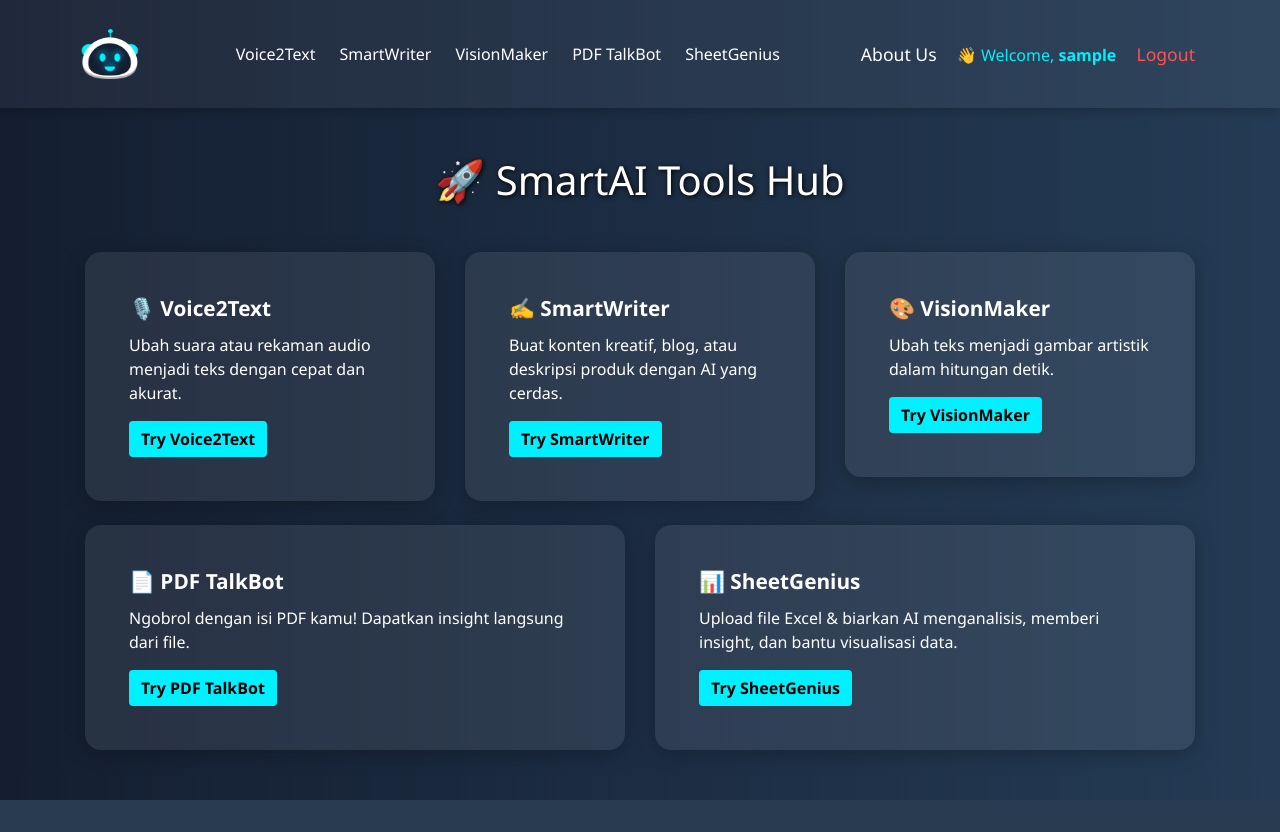
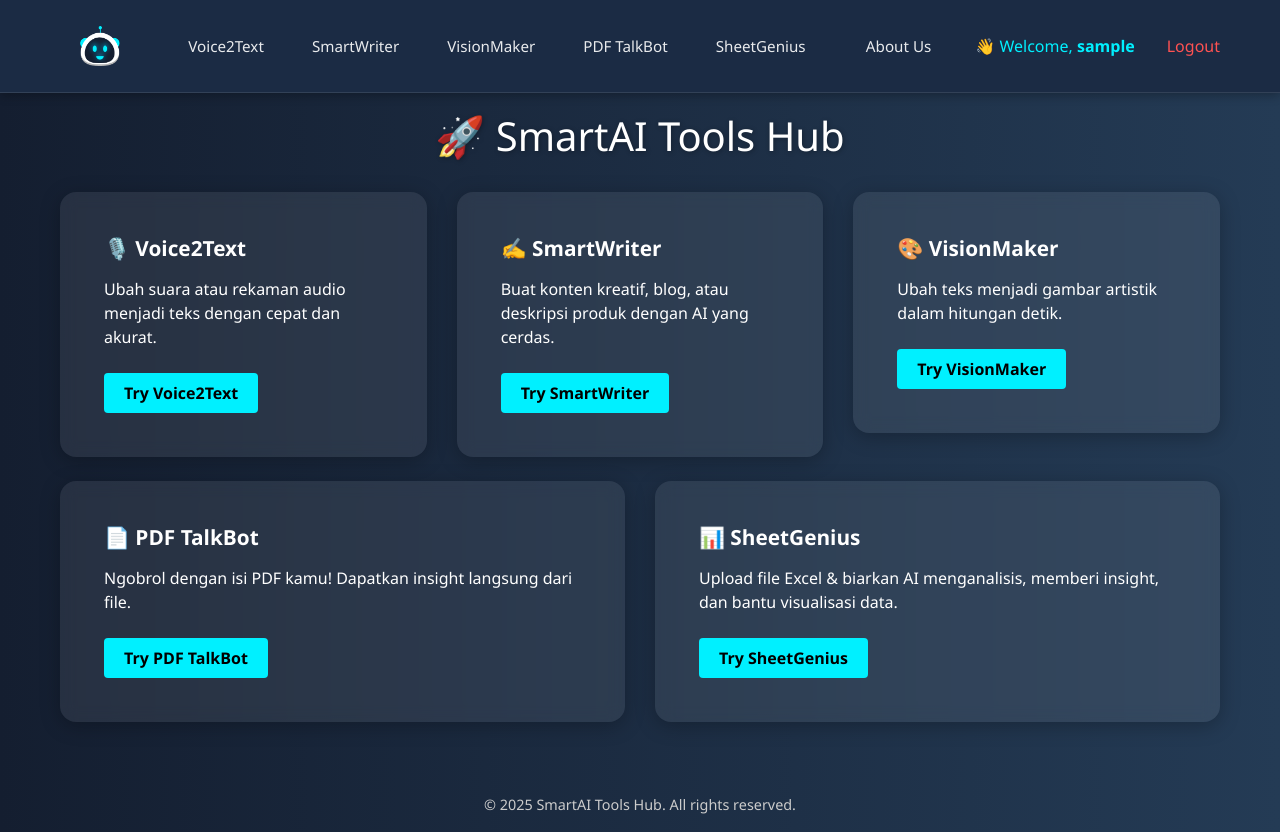
Before and after one commit to devissvtr/bot-multiservices, a Flask app: page / in a window 1280 px wide. Before the commit the page ends 800 px from the top, so only its background shows below. Run offline with Flask 3, Linux system fonts and the light colour scheme; the visitor is signed in with stand-in values (Sample User, id 1); some libraries are stand-ins or nearby versions.

Commit message:
change nav bar dashboard

```diff
--- a/templates/dashboard.html
+++ b/templates/dashboard.html
@@ -1,92 +1,258 @@
 <!DOCTYPE html>
 <html lang="en">
 <head>
-  <meta charset="UTF-8" />
-  <meta name="viewport" content="width=device-width, initial-scale=1.0"/>
+    <meta charset="UTF-8">
+    <meta name="viewport" content="width=device-width, initial-scale=1.0">
     <title>SmartAI Tools Hub</title>
     <link href="https://stackpath.bootstrapcdn.com/bootstrap/4.5.2/css/bootstrap.min.css" rel="stylesheet">
+    <link rel="stylesheet" href="https://cdnjs.cloudflare.com/ajax/libs/remixicon/3.5.0/remixicon.css">
     <style>
+    * {
+        margin: 0;
+        padding: 0;
+        box-sizing: border-box;
+    }
+
     body {
+        font-family: 'Segoe UI', sans-serif;
         background: linear-gradient(to right, #141E30, #243B55);
-      font-family: 'Segoe UI', sans-serif;
         color: #fff;
+        min-height: 100vh;
+        display: flex;
+        flex-direction: column;
     }
+
     .dashboard-logo {
       width: 60px;
       height: 40px;
       margin: 10px;
     }
-    .header {
-      background-color: rgba(255, 255, 255, 0.05);
-      padding: 1.2rem 2rem;
-      box-shadow: 0 4px 10px rgba(0, 0, 0, 0.2);
+
+    .header-container {
+        background-color: #1B2B44;
+        box-shadow: 0 2px 10px rgba(0, 0, 0, 0.3);
+        position: fixed;
+        width: 100%;
+        top: 0;
+        z-index: 100;
+        border-bottom: 1px solid rgba(255, 255, 255, 0.1);
     }
+
+    .nav-container {
+        max-width: 1200px;
+        margin: 0 auto;
+        padding: 0 20px;
+    }
+
     .nav {
         display: flex;
         justify-content: space-between;
         align-items: center;
+        padding: 1rem 0;
     }
+
     .nav__logo img {
-      height: 50px;
+        height: 40px;
+        object-fit: contain;
     }
+
     .nav__list {
         display: flex;
         list-style: none;
         margin: 0;
         padding: 0;
+        align-items: center;
     }
+
     .nav__item {
-      margin-left: 1.5rem;
+        margin: 0 0.75rem;
     }
+
     .nav__link {
-      color: #fff;
+        color: rgba(255, 255, 255, 0.9);
         text-decoration: none;
         font-weight: 500;
+        font-size: 0.95rem;
+        padding: 0.5rem 0.75rem;
+        transition: all 0.3s ease;
     }
+
     .nav__link:hover {
-      color: #00f0ff;
+        color: #fff;
+        background-color: rgba(255, 255, 255, 0.1);
+        border-radius: 4px;
     }
+
+    .nav__right {
+        display: flex;
+        align-items: center;
+        gap: 1rem;
+    }
+
+    .nav__login {
+        display: flex;
+        align-items: center;
+    }
+
     .nav__login a {
+        color: rgba(255, 255, 255, 0.9);
+        text-decoration: none;
+        font-size: 0.95rem;
+        transition: all 0.3s ease;
+    }
+
+    .nav__login a:hover {
         color: #fff;
-      margin-left: 1.2rem;
-      text-decoration: none;
-      font-size: 1.1rem;
     }
+
+    .nav__login .ri-user-line {
+        font-size: 1.2rem;
+        margin-left: 1rem;
+    }
+
+    .main {
+        margin-top: 5rem;
+        flex-grow: 1;
+        padding: 2rem 1rem;
+    }
+
+    .container {
+        max-width: 1200px;
+        width: 100%;
+        margin: 0 auto;
+        padding: 0 20px;
+    }
+
+    h1 {
+        font-size: 2.5rem;
+        margin-bottom: 2rem;
+        text-shadow: 1px 1px 5px rgba(0, 0, 0, 0.3);
+        text-align: center;
+    }
+
     .card {
         background-color: rgba(255, 255, 255, 0.08);
         border: none;
         border-radius: 1rem;
-      box-shadow: 0 4px 20px rgba(0, 0, 0, 0.25);
+        box-shadow: 0 4px 20px rgba(0,0,0,0.25);
         color: #fff;
+        backdrop-filter: blur(8px);
         transition: transform 0.3s ease;
+
     }
+
     .card:hover {
         transform: scale(1.05);
         box-shadow: 0 6px 25px rgba(0, 0, 0, 0.4);
     }
+
     .card-title {
         font-size: 1.3rem;
         font-weight: 600;
+        margin-bottom: 1rem;
     }
+
+    .card-text {
+        margin-bottom: 1.5rem;
+    }
+
     .btn-primary {
         background-color: #00f0ff;
         color: #000;
+        font-weight: bold;
         border: none;
-      font-weight: bold;
+        padding: 0.5rem 1.25rem;
+        transition: all 0.3s ease;
     }
+
     .btn-primary:hover {
         background-color: #00c6d7;
+        transform: translateY(-2px);
+        box-shadow: 0 4px 8px rgba(0, 0, 0, 0.2);
     }
-    h1 {
-      text-shadow: 1px 1px 5px #000;
+
+    .welcome-text {
+        color: #00f0ff;
+        margin-left: 1rem;
+    }
+
+    .logout-link {
+        color: #ff5252 !important;
+        margin-left: 1rem !important;
+    }
+
+    footer {
+        text-align: center;
+        padding: 1rem;
+        font-size: 0.9rem;
+        color: #ccc;
+    }
+
+    @media (max-width: 992px) {
+        .nav__item {
+            margin: 0 0.5rem;
+        }
+    }
+
+    @media (max-width: 768px) {
+        .nav {
+            flex-direction: column;
+            align-items: flex-start;
+            padding: 1rem 0;
+        }
+
+        .nav__list {
+            flex-wrap: wrap;
+            margin: 1rem 0;
+            justify-content: center;
+            width: 100%;
+        }
+
+        .nav__item {
+            margin: 0.5rem;
+        }
+
+        .nav__right {
+            width: 100%;
+            justify-content: space-between;
+            margin-top: 1rem;
+            padding-top: 1rem;
+            border-top: 1px solid rgba(255, 255, 255, 0.1);
+        }
+
+        .main {
+            margin-top: 9rem;
+        }
+    }
+
+    @media (max-width: 576px) {
+        .nav-container {
+            padding: 0 15px;
+        }
+
+        .nav__list {
+            flex-direction: column;
+            align-items: flex-start;
+        }
+
+        .nav__item {
+            margin: 0.25rem 0;
+            width: 100%;
+        }
+
+        .nav__link {
+            display: block;
+            padding: 0.5rem 0;
+        }
     }
     </style>
 </head>
 <body>
-  <header class="header">
-    <nav class="nav container">
+    <div class="header-container">
+        <div class="nav-container">
+            <nav class="nav">
                 <a href="/" class="nav__logo">
-        <img class="dashboard-logo"src="{{ url_for('static', filename='logo_bot-multiservices.png') }}" alt="Logo">
+                    <img class="dashboard-logo" src="{{ url_for('static', filename='logo_bot-multiservices.png') }}" alt="Logo">
                 </a>
                 <ul class="nav__list">
                     <li class="nav__item"><a href="/voice2text" class="nav__link">Voice2Text</a></li>
@@ -95,24 +261,28 @@
                     <li class="nav__item"><a href="/pdf-talkbot" class="nav__link">PDF TalkBot</a></li>
                     <li class="nav__item"><a href="/sheetgenius" class="nav__link">SheetGenius</a></li>
                 </ul>
-      <div class="nav__login">
-        <a href="/aboutUs">About Us</a>
+                <div class="nav__right">
+                    <a href="/aboutUs" class="nav__link">About Us</a>
                     {% if username %}
-          <span style="margin-left: 1rem; color:#00f0ff;">👋 Welcome, <strong>{{ username }}</strong></span>
-          <a href="/logout" style="color:#ff5252; margin-left: 1rem;">Logout</a>
+                        <span class="welcome-text">👋 Welcome, <strong>{{ username }}</strong></span>
+                        <a href="/logout" class="logout-link">Logout</a>
                     {% else %}
-          <a href="/login" style="margin-left: 1rem;"><i class="ri-user-line"></i></a>
+                        <a href="/login" class="nav__link"><i class="ri-user-line"></i></a>
                     {% endif %}
+                </div>
+            </nav>
+        </div>
     </div>
 
     </nav>
   </header>
 
-  <div class="container mt-5">
-    <h1 class="text-center mb-5">🚀 SmartAI Tools Hub</h1>
+  <main class="main">
+    <div class="container">
+        <h1>🚀 SmartAI Tools Hub</h1>
         <div class="row g-4">
             <div class="col-md-6 col-lg-4">
-        <div class="card p-4 mb-4">
+                <div class="card p-4 mb-4" >
                     <div class="card-body">
                         <h5 class="card-title">🎙️ Voice2Text</h5>
                         <p class="card-text">Ubah suara atau rekaman audio menjadi teks dengan cepat dan akurat.</p>
@@ -158,7 +328,13 @@
             </div>
         </div>
     </div>
+</main>
 
-  <script src="https://stackpath.bootstrapcdn.com/bootstrap/4.5.2/js/bootstrap.min.js"></script>
+<footer>
+    &copy; 2025 SmartAI Tools Hub. All rights reserved.
+</footer>
+
+<script src="https://code.jquery.com/jquery-3.5.1.slim.min.js"></script>
+<script src="https://cdn.jsdelivr.net/npm/bootstrap@4.5.2/dist/js/bootstrap.bundle.min.js"></script>
 </body>
 </html>
```
Lines whose indentation alone changed are shown as unchanged.
